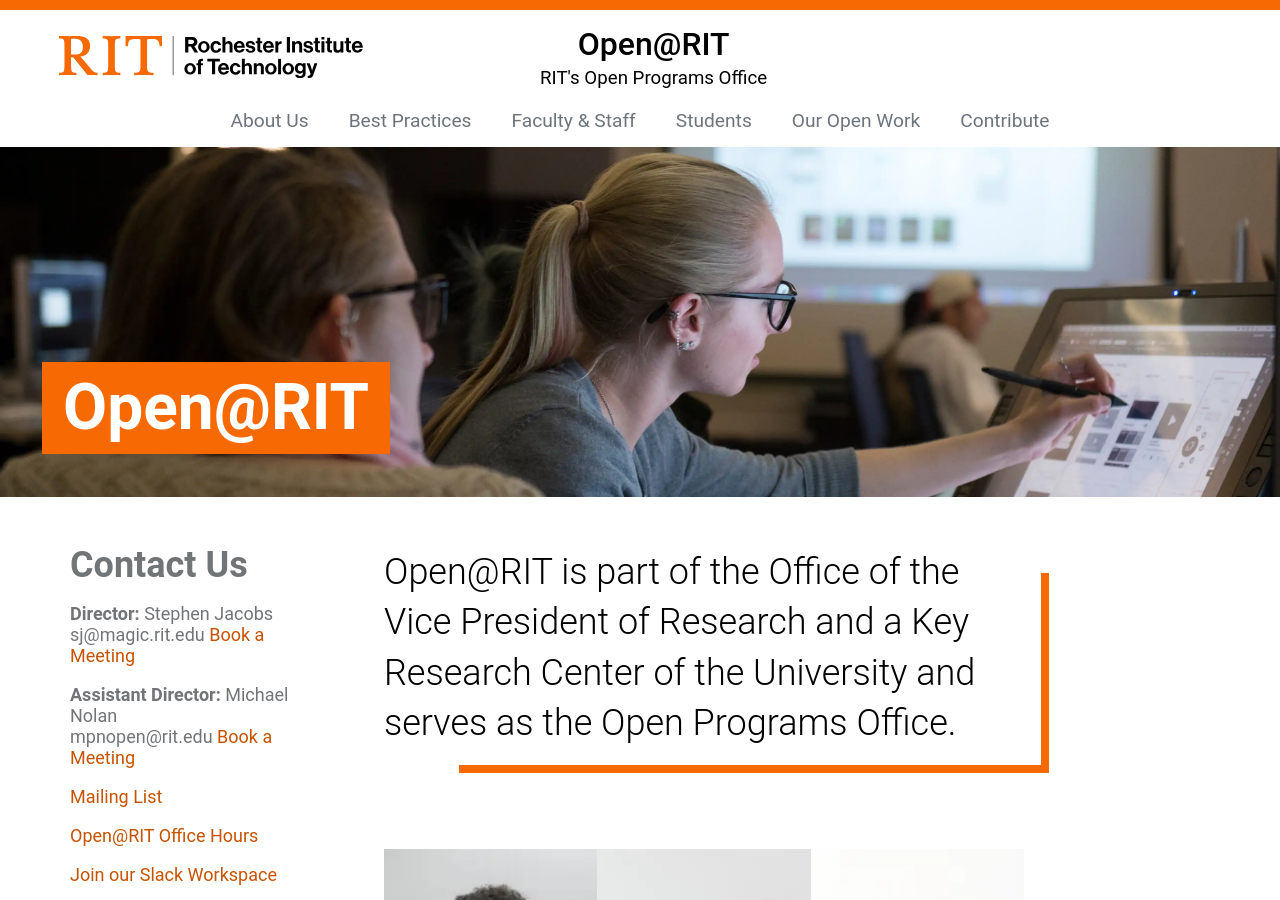
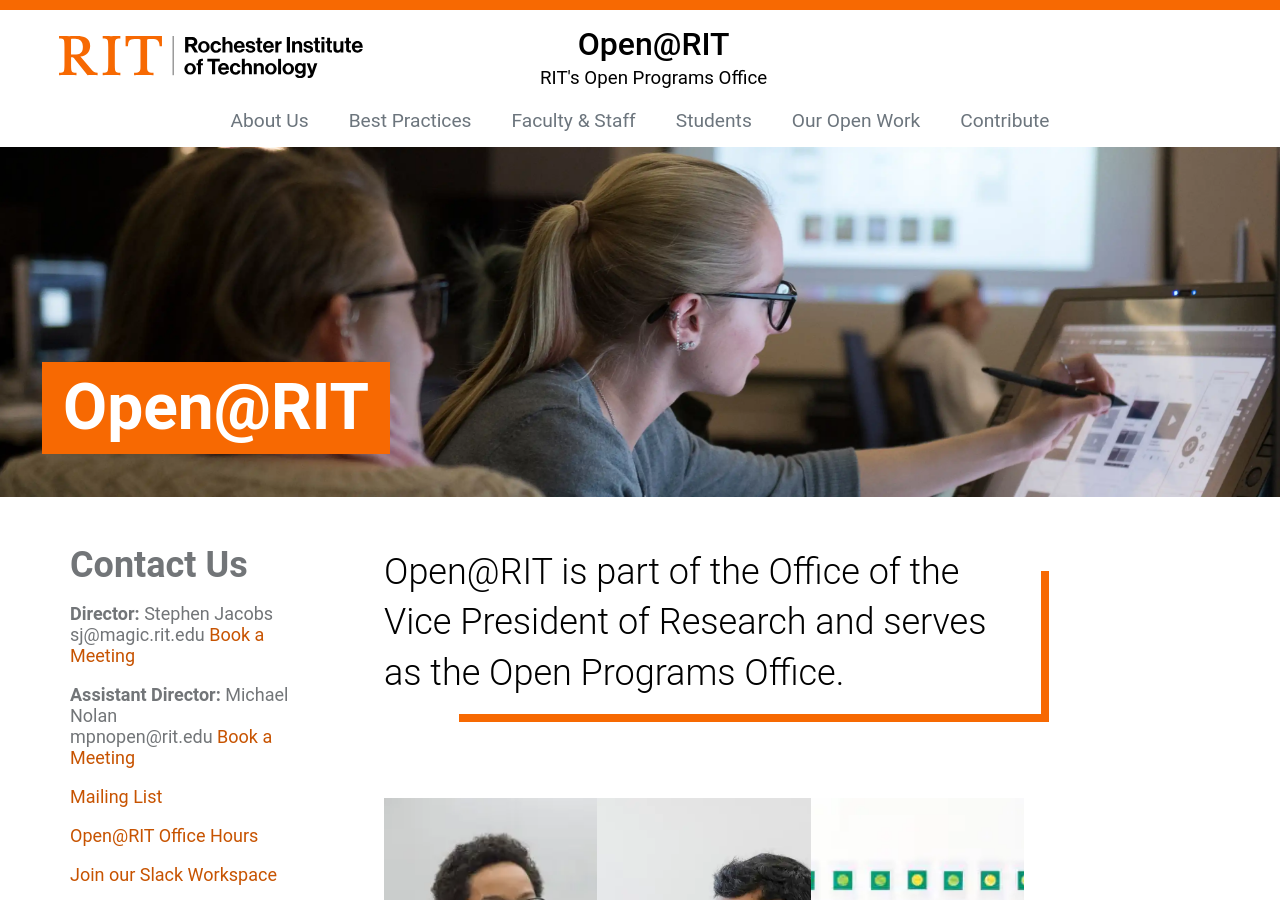
Before and after one commit to FOSSRIT/open-rit-website, a Jekyll site: the page built from index.md, in a window 1280 px wide and 900 px high. Built offline with Jekyll 4.4.1, drawn with Linux system fonts in a browser that asks for light colours.

Commit message:
Finesse hero text on index

```diff
--- a/index.md
+++ b/index.md
@@ -61,7 +61,7 @@ events:
     alt: A placeholder image, for now
 ---
 
-Open@RIT is part of the Office of the Vice President of Research and a Key Research Center of the University and serves as the Open Programs Office.
+Open@RIT is part of the Office of the Vice President of Research and serves as the Open Programs Office.
 
 {% capture staff %}
 
```
